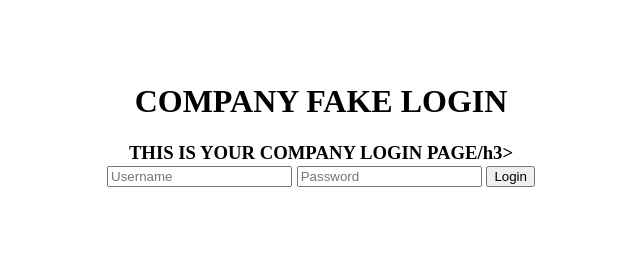
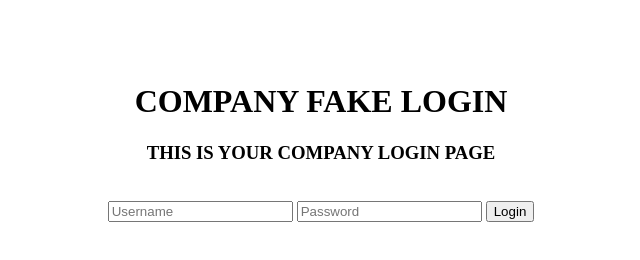
Before and after one commit to g3ej/foo-dom, a plain HTML site: page index.html in a window 1280 px wide. Shown: the whole page, without its empty margins (319-959 px from the left). Drawn offline with Linux system fonts and the light colour scheme.

Commit message:
Update index.html

```diff
--- a/index.html
+++ b/index.html
@@ -4,7 +4,7 @@
   <center><h1>
     COMPANY FAKE LOGIN
   </h1>
-  <h3>THIS IS YOUR COMPANY LOGIN PAGE/h3>
+  <h3>THIS IS YOUR COMPANY LOGIN PAGE</h3>
   <br>
   <form id="a" action="#">
     <input type="text" placeholder="Username">
```
